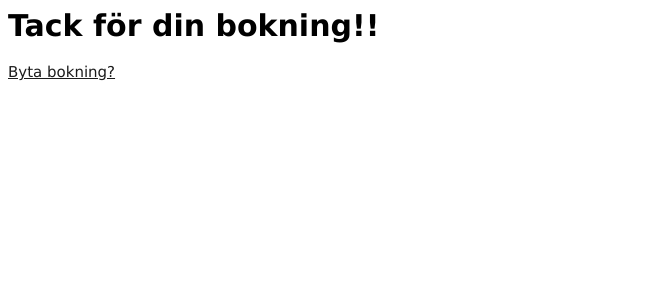
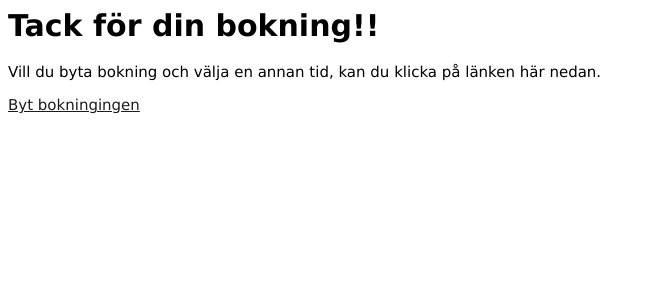
Before and after one commit to davidsjoo/linkura_web-booking, a Django app: page /booking_app/1/1/1/results/ in a window 1280 px wide. Shown: the top 300 px of the page, without its empty margins (0-655 px from the left). Run offline with Django 3.2, Linux system fonts and the light colour scheme; tables that the repository leaves empty hold one stand-in row (values such as "Sample post").

Commit message:
Ändrade i resultat sidan

```diff
--- a/booking_app/templates/booking_app/results.html
+++ b/booking_app/templates/booking_app/results.html
@@ -9,7 +9,8 @@
 
 <h1>Tack för din bokning!!</h1>
 
-<a href="{% url 'booking_app:update_booking' customer.id visit.id booking.id %}">Byta bokning?</a>
+<p> Vill du byta bokning och välja en annan tid, kan du klicka på länken här nedan.</p>
+<a href="{% url 'booking_app:update_booking' customer.id visit.id booking.id %}">Byt bokningingen</a>
 
 </body>
 
```
